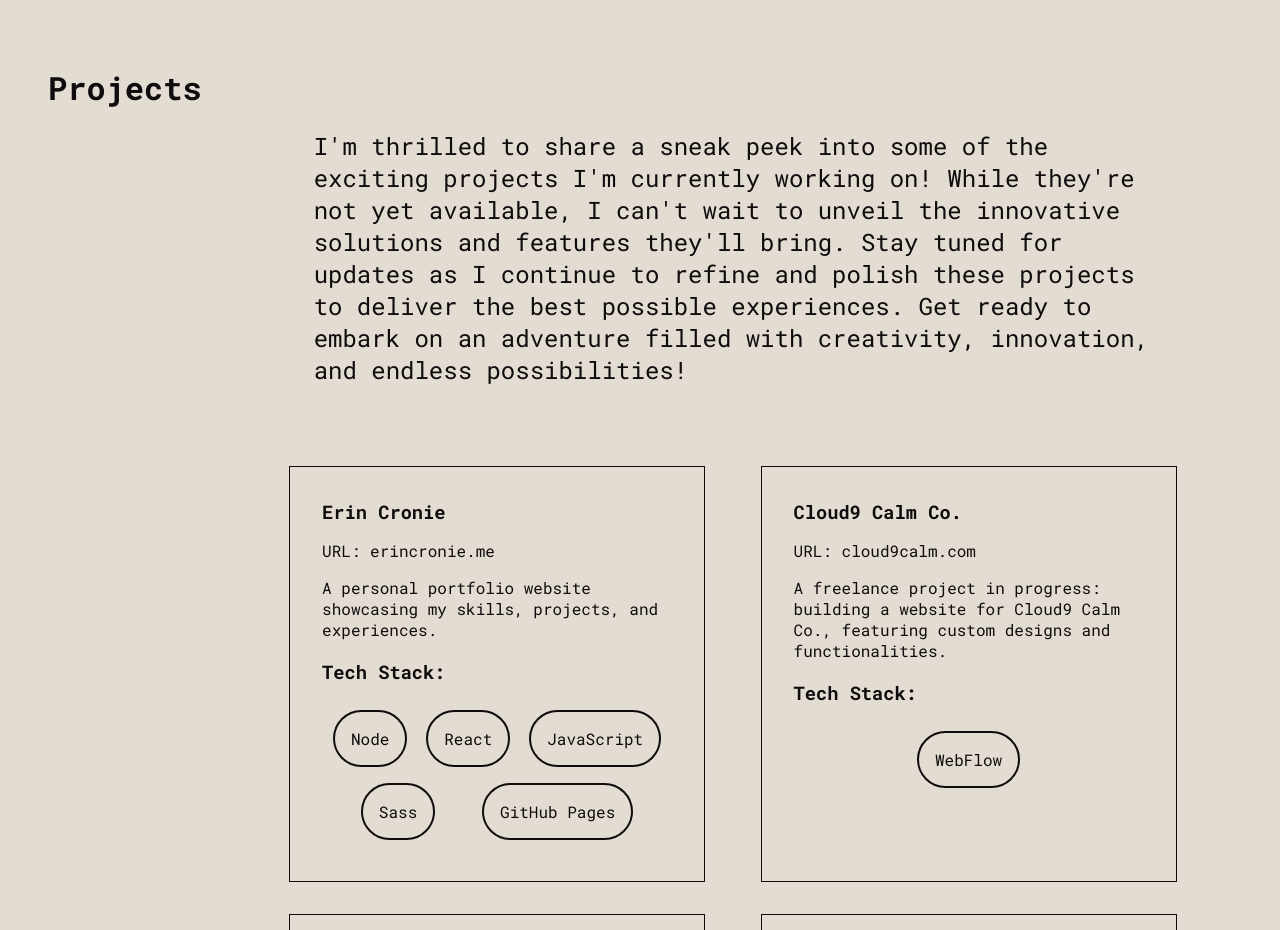
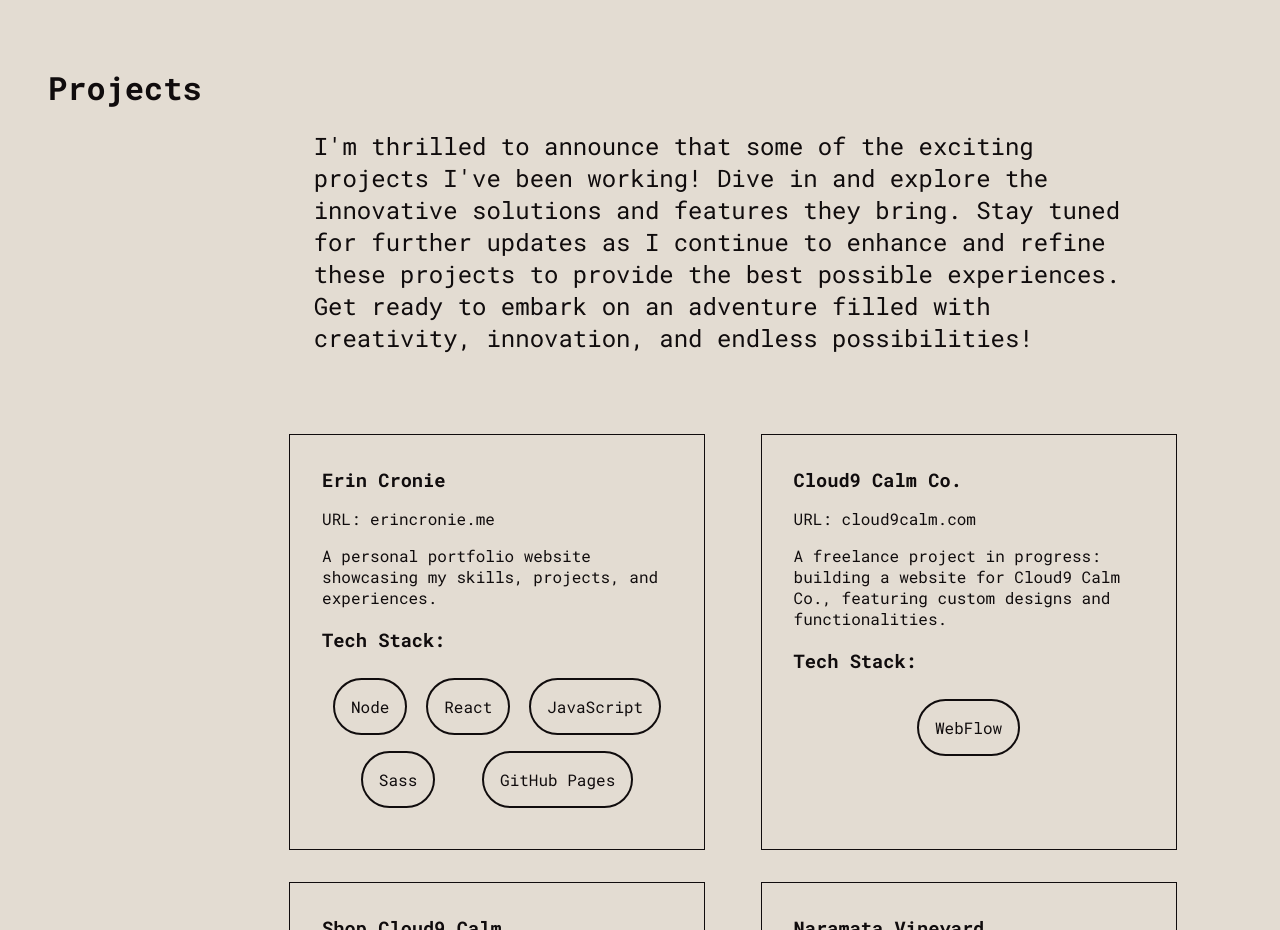
Before and after one commit to Cloud9Calm/erin-cronie-portfolio-2.0, a React (Create React App) app: page / in a window 1280 px wide. Shown: the part 2740-3670 px from the top of the page. Built offline with nearby package versions, Linux system fonts and the light colour scheme; no server answers.

Commit message:
updates to projects description

```diff
--- a/src/components/Projects/Projects.jsx
+++ b/src/components/Projects/Projects.jsx
@@ -7,8 +7,7 @@
             <h2 className='projects__title title'>Projects</h2>
             <div className="projects__list">
                 <p className='projects__blurb'>
-                    I'm thrilled to share a sneak peek into some of the exciting projects I'm currently working on! While they're not yet available, I can't wait to unveil the innovative solutions and features they'll bring. Stay tuned for updates as I continue to refine and polish these projects to deliver the best possible experiences. Get ready to embark on an adventure filled with creativity, innovation, and endless possibilities!
-                </p>
+                I'm thrilled to announce that some of the exciting projects I've been working! Dive in and explore the innovative solutions and features they bring. Stay tuned for further updates as I continue to enhance and refine these projects to provide the best possible experiences. Get ready to embark on an adventure filled with creativity, innovation, and endless possibilities!                </p>
                 {projectsData.projects.map((project, index) => (
                     <div key={index} className="projects__list-items">
                         <h3 className='projects__name'>{project.title}</h3>
```
